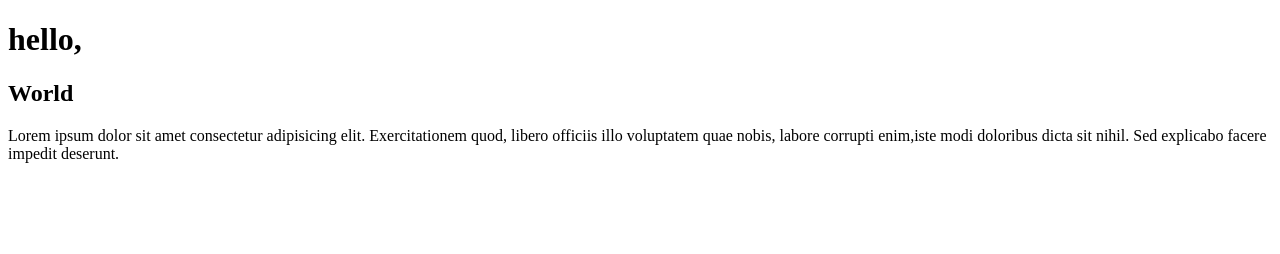
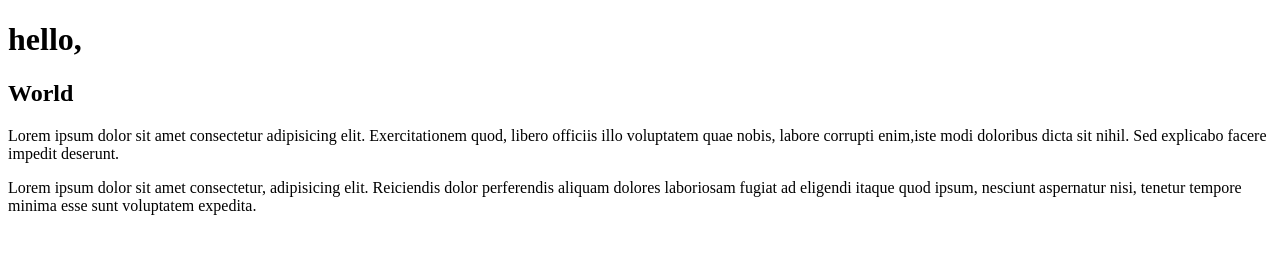
Before and after one commit to ananthumv/gitTutorial, a plain HTML site: page index.html in a window 1280 px wide. Drawn offline with Linux system fonts and the light colour scheme.

Commit message:
Third commit

```diff
--- a/index.html
+++ b/index.html
@@ -15,5 +15,9 @@
         labore corrupti enim,iste modi doloribus dicta sit nihil.
         Sed explicabo facere impedit deserunt.
     </p>
+    <p>
+        Lorem ipsum dolor sit amet consectetur, adipisicing elit. Reiciendis dolor perferendis aliquam dolores laboriosam fugiat ad eligendi itaque quod ipsum, nesciunt aspernatur nisi,
+         tenetur tempore minima esse sunt voluptatem expedita.
+    </p>
 </body>
 </html>
```
